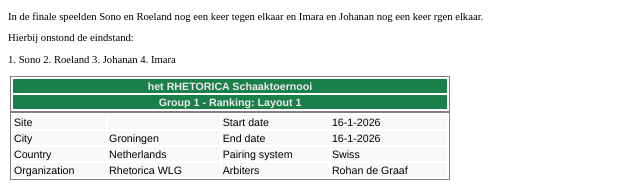
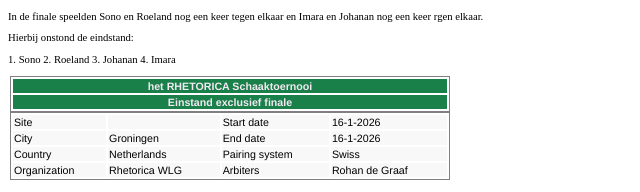
Before and after one commit to ProfRedRooster/schaken-site, a plain HTML site: page 2026/Grp1-Layout1.html in a window 1280 px wide. Shown: the top 192 px of the page, 0-640 px from the left. Drawn offline with Linux system fonts and the light colour scheme.

```diff
--- a/2026/Grp1-Layout1.html
+++ b/2026/Grp1-Layout1.html
@@ -18,7 +18,7 @@
       <div class="VFlex">
         <table id="MainTitleTable" class="MainTitle">
           <tr class="MainTitleRow"><td>het RHETORICA Schaaktoernooi</td></tr>
-          <tr class="MainTitleRow"><td>Group 1 - Ranking: Layout 1</td></tr>
+          <tr class="MainTitleRow"><td>Einstand exclusief finale</td></tr>
         </table>
         <table id="GroupInfoTable" class="CompInfoTable">
           <col class="CompInfoCaption"/>
```
